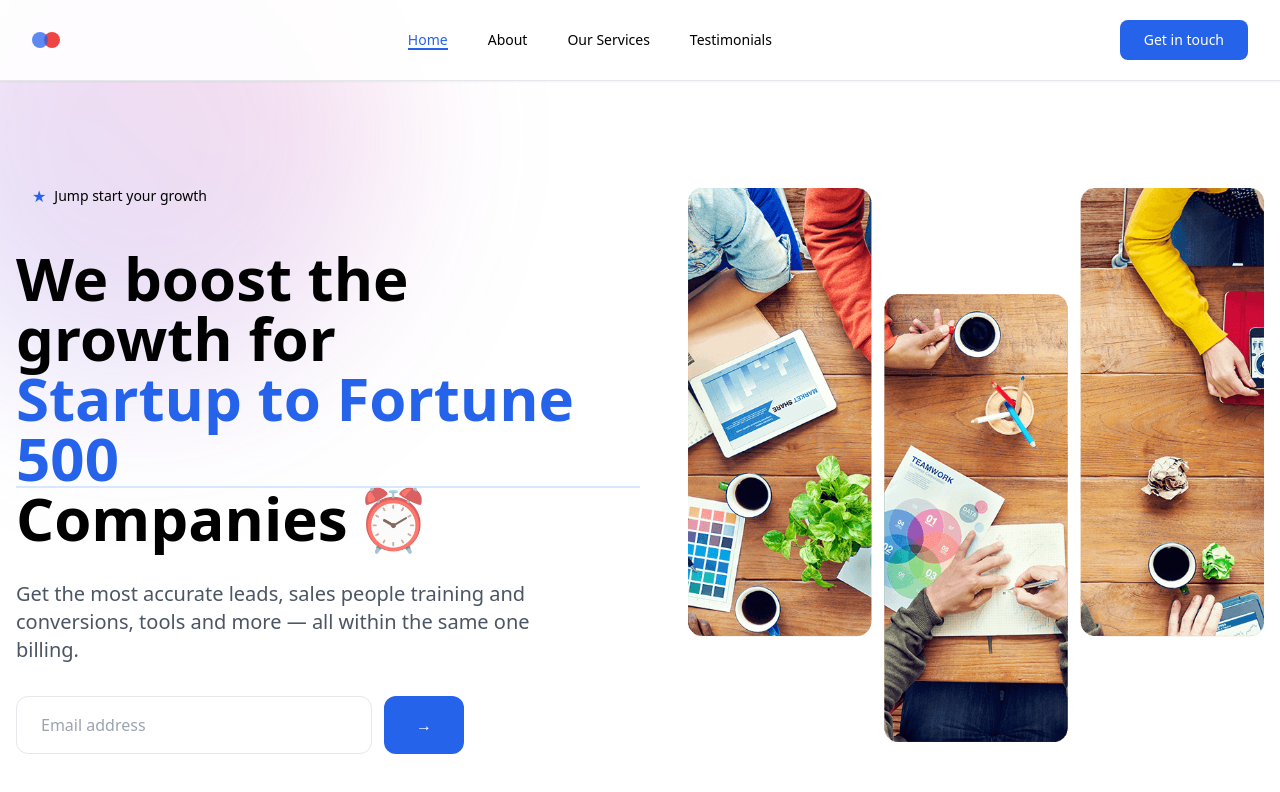
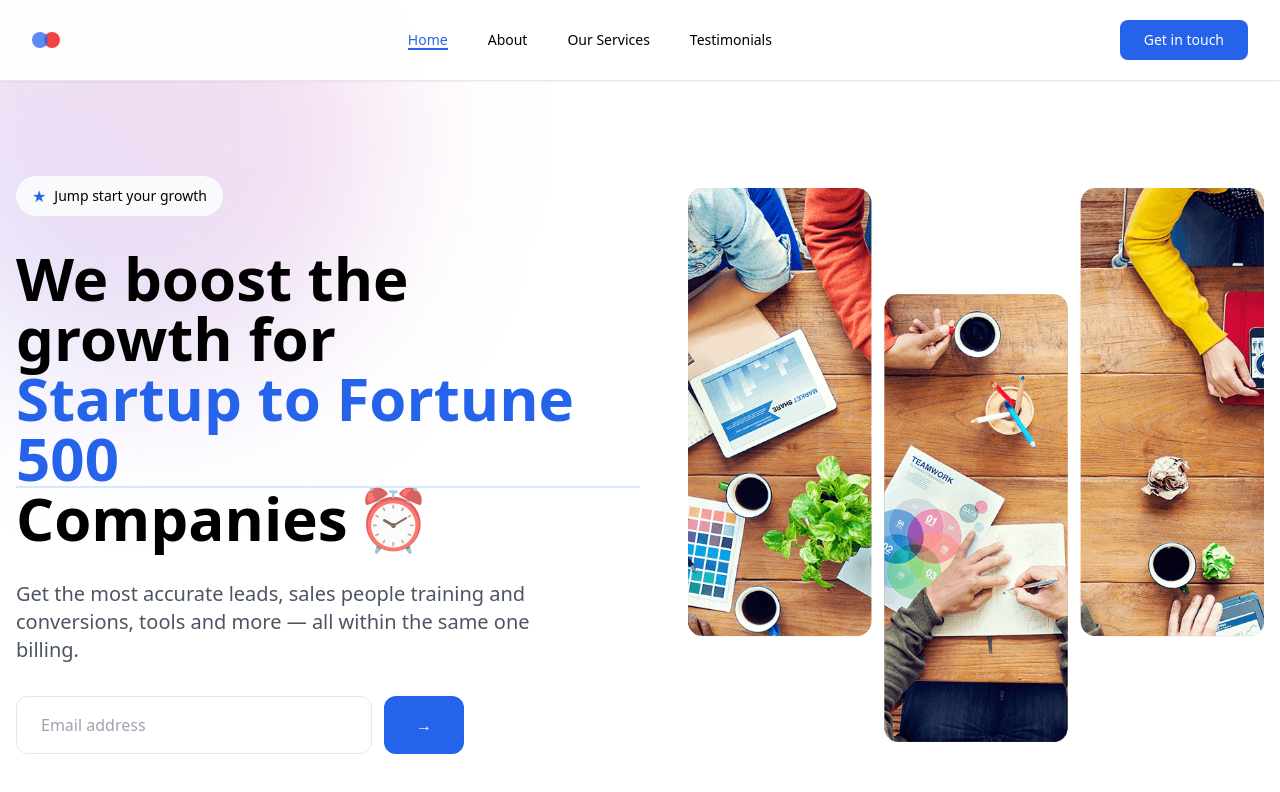
Before and after one commit to heyvishusri/hey-vishu-modern-react-ui, a React (Vite) app: page / in a window 1280 px wide. Shown: the top 792 px of the page. Built offline with nearby package versions, Linux system fonts and the light colour scheme.

Commit message:
hero section updated

```diff
--- a/src/components/Hero.jsx
+++ b/src/components/Hero.jsx
@@ -7,7 +7,7 @@ const Hero = () => {
       {/* left col */}
       <div className="w-full space-y-8 md:w-1/2">
         {/* star badge */}
-        <div className="flex items-center gap-2 px-4 py-2 transition-colors rounded-full cursor-pointer bg-grey-50 w-fit hover:bg-gray-100 group">
+        <div className="flex items-center gap-2 px-4 py-2 transition-colors rounded-full cursor-pointer bg-gray-50 w-fit hover:bg-gray-100 group">
           <span className="text-blue-600 transition-transform group-hover:text-amber-300 group-hover:scale-110">
             ★
           </span>
```
